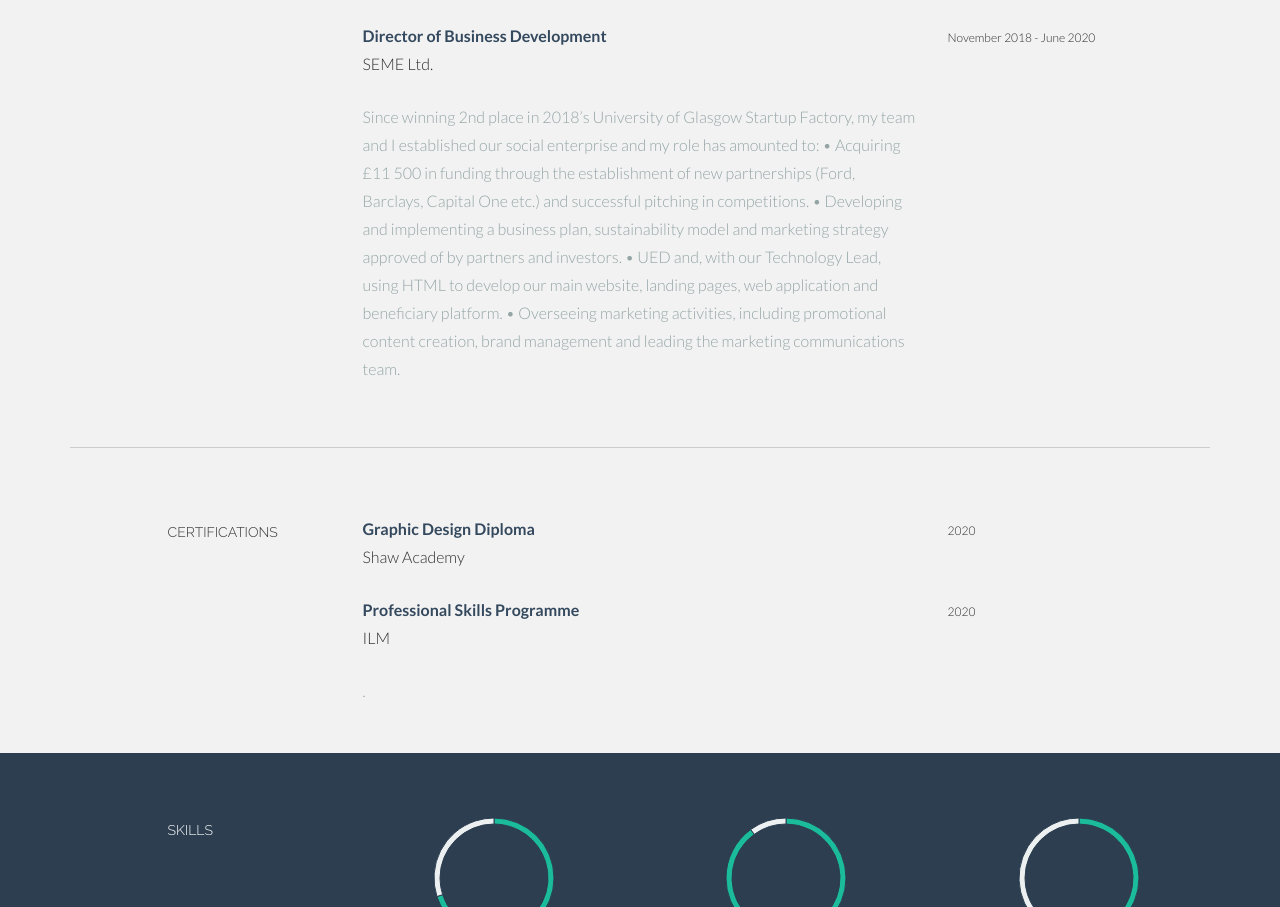
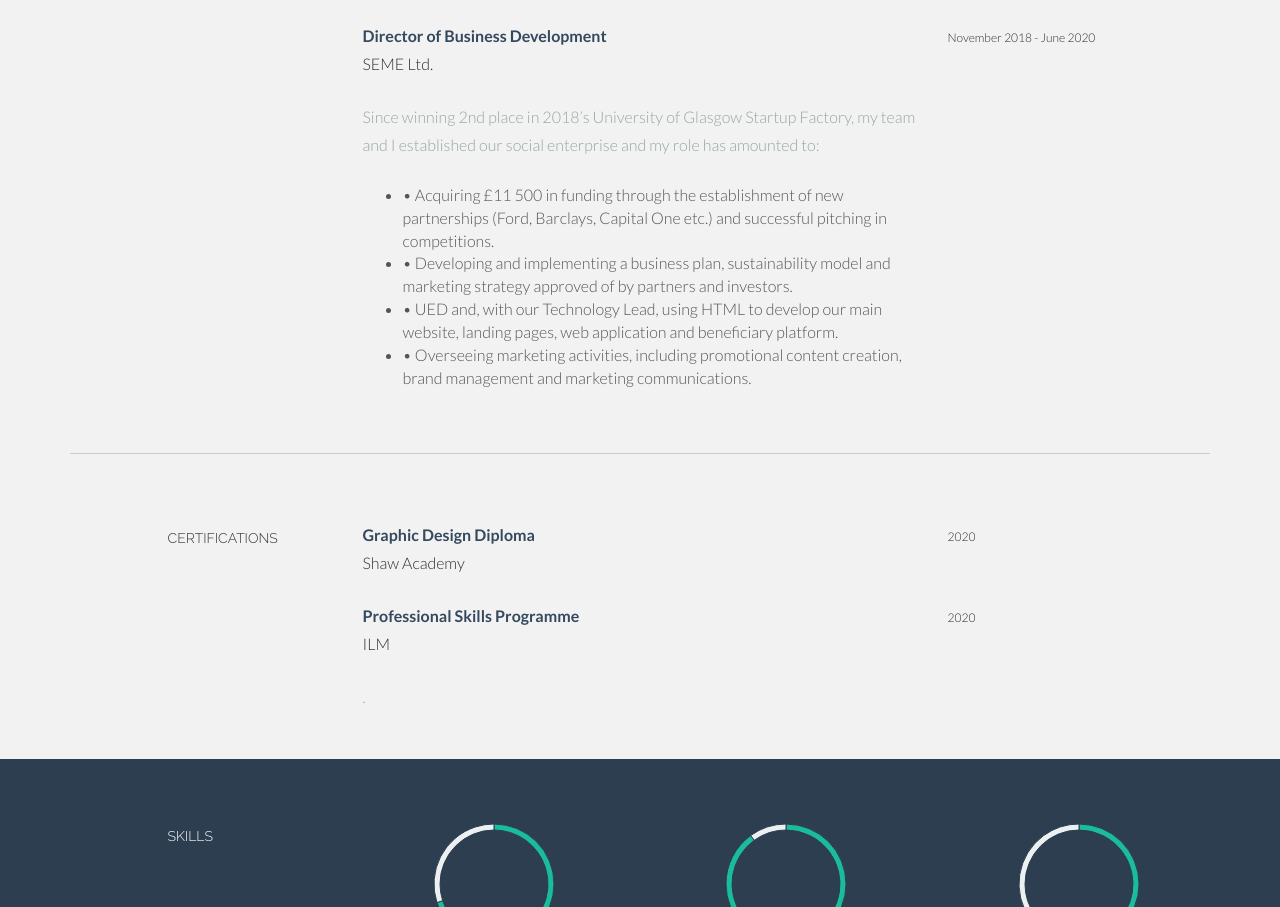
Before and after one commit to alexandrakangas/alexandrakangas.github.io, a plain HTML site: page index.html in a window 1280 px wide. Shown: the part 1716-2623 px from the top of the page. Drawn offline with Linux system fonts and the light colour scheme.

Commit message:
Add files via upload

```diff
--- a/index.html
+++ b/index.html
@@ -159,7 +159,9 @@
         </p>
         <p>
           <more>•	Handling overall management of the society and its 10 board members.
+
             •	Maintaining stakeholder relationships, pitching to and signing new sponsors and introducing a new Covid-19 adapted digital strategy.
+
             •	Introducing the first marketing campaign competition held by a University of Glasgow student society, increasing our membership numbers by 270%.
             </more>
         </p>
@@ -176,10 +178,14 @@
         </p>
         <p>
           <more>Since winning 2nd place in 2018’s University of Glasgow Startup Factory, my team and I established our social enterprise and my role has amounted to:
-            •	Acquiring £11 500 in funding through the establishment of new partnerships (Ford, Barclays, Capital One etc.) and successful pitching in competitions.
-            •	Developing and implementing a business plan, sustainability model and marketing strategy approved of by partners and investors.
-            •	UED and, with our Technology Lead, using HTML to develop our main website, landing pages, web application and beneficiary platform.
-            •	Overseeing marketing activities, including promotional content creation, brand management and leading the marketing communications team.
+
+            <ul>
+              <li>•	Acquiring £11 500 in funding through the establishment of new partnerships (Ford, Barclays, Capital One etc.) and successful pitching in competitions.</li>
+              <li>•	Developing and implementing a business plan, sustainability model and marketing strategy approved of by partners and investors.</li>
+              <li>•	UED and, with our Technology Lead, using HTML to develop our main website, landing pages, web application and beneficiary platform.</li>
+              <li>•	Overseeing marketing activities, including promotional content creation, brand management and marketing communications.</li>
+            </ul>
+
             </more>
         </p>
       </div>
```
